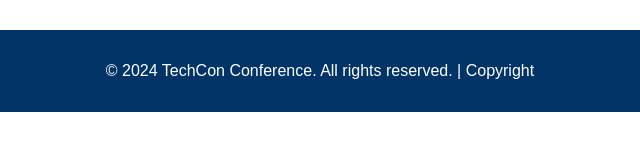
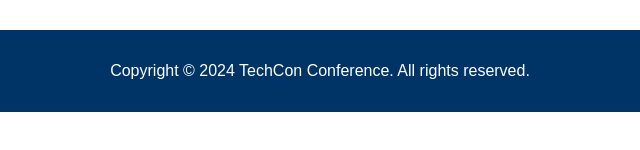
Before and after one commit to Boomboomselfie1/TechCon_HTML, a plain HTML site: page techcon_website/schedule.html in a window 1280 px wide. Shown: the part 508-658 px from the top of the page, 320-960 px from the left. Drawn offline with Linux system fonts and the light colour scheme.

Commit message:
schedule.html

```diff
--- a/techcon_website/schedule.html
+++ b/techcon_website/schedule.html
@@ -119,9 +119,9 @@
         </table>
     </main>
 
-    <!-- Footer -->
+    <!-- Updated Footer -->
     <footer>
-        <p>&copy; 2024 TechCon Conference. All rights reserved. | Copyright</p>
+        <p>Copyright © 2024 TechCon Conference. All rights reserved.</p>
     </footer>
 
 </body>
```
